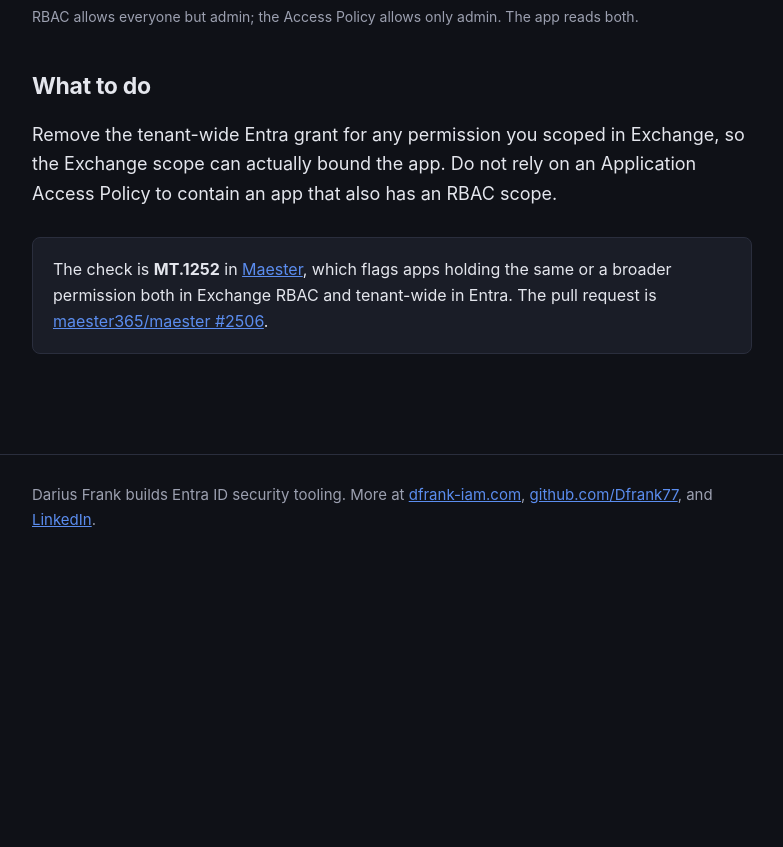
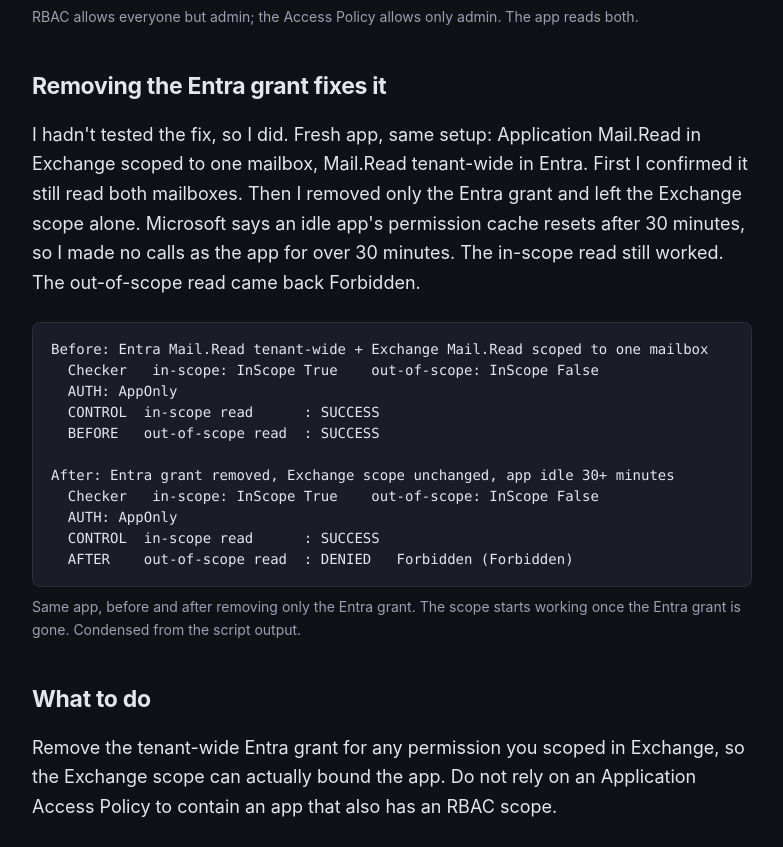
Before and after one commit to Dfrank77/dfrank-iam, a plain HTML site: page exchange-rbac-overlap-tested.html in a window 1280 px wide. Shown: the part 2306-3153 px from the top of the page, without its empty margins (248-1031 px from the left). Before the commit the page ends 2894 px from the top, so only its background shows below. Drawn offline with Linux system fonts and the light colour scheme.

Commit message:
RBAC follow-up: add tested fix section
Fresh app, before/after removing only the tenant-wide Entra grant:
in-scope read still succeeds, out-of-scope read returns Forbidden.

Co-Authored-By: Claude Opus 5.5 <noreply@anthropic.com>
Claude-Session: https://claude.ai/code/session_01WrYw8C2gSDFxzWqZ2zKtJB

```diff
--- a/exchange-rbac-overlap-tested.html
+++ b/exchange-rbac-overlap-tested.html
@@ -89,6 +89,17 @@
     font-size: 14px;
     margin-top: 8px;
   }
+  pre.out {
+    font-family: var(--mono);
+    font-size: 14px;
+    line-height: 1.5;
+    background: var(--surface);
+    border: 1px solid var(--border);
+    border-radius: 8px;
+    padding: 16px 18px;
+    overflow-x: auto;
+    margin: 0;
+  }
   footer.post {
     border-top: 1px solid var(--border);
     padding: 28px 0 56px;
@@ -146,6 +157,25 @@
         <figcaption>RBAC allows everyone but admin; the Access Policy allows only admin. The app reads both.</figcaption>
       </figure>
 
+      <h2>Removing the Entra grant fixes it</h2>
+
+      <p>I hadn't tested the fix, so I did. Fresh app, same setup: Application Mail.Read in Exchange scoped to one mailbox, Mail.Read tenant-wide in Entra. First I confirmed it still read both mailboxes. Then I removed only the Entra grant and left the Exchange scope alone. Microsoft says an idle app's permission cache resets after 30 minutes, so I made no calls as the app for over 30 minutes. The in-scope read still worked. The out-of-scope read came back Forbidden.</p>
+
+      <figure>
+<pre class="out">Before: Entra Mail.Read tenant-wide + Exchange Mail.Read scoped to one mailbox
+  Checker   in-scope: InScope True    out-of-scope: InScope False
+  AUTH: AppOnly
+  CONTROL  in-scope read      : SUCCESS
+  BEFORE   out-of-scope read  : SUCCESS
+
+After: Entra grant removed, Exchange scope unchanged, app idle 30+ minutes
+  Checker   in-scope: InScope True    out-of-scope: InScope False
+  AUTH: AppOnly
+  CONTROL  in-scope read      : SUCCESS
+  AFTER    out-of-scope read  : DENIED   Forbidden (Forbidden)</pre>
+        <figcaption>Same app, before and after removing only the Entra grant. The scope starts working once the Entra grant is gone. Condensed from the script output.</figcaption>
+      </figure>
+
       <h2>What to do</h2>
 
       <p>Remove the tenant-wide Entra grant for any permission you scoped in Exchange, so the Exchange scope can actually bound the app. Do not rely on an Application Access Policy to contain an app that also has an RBAC scope.</p>
```
